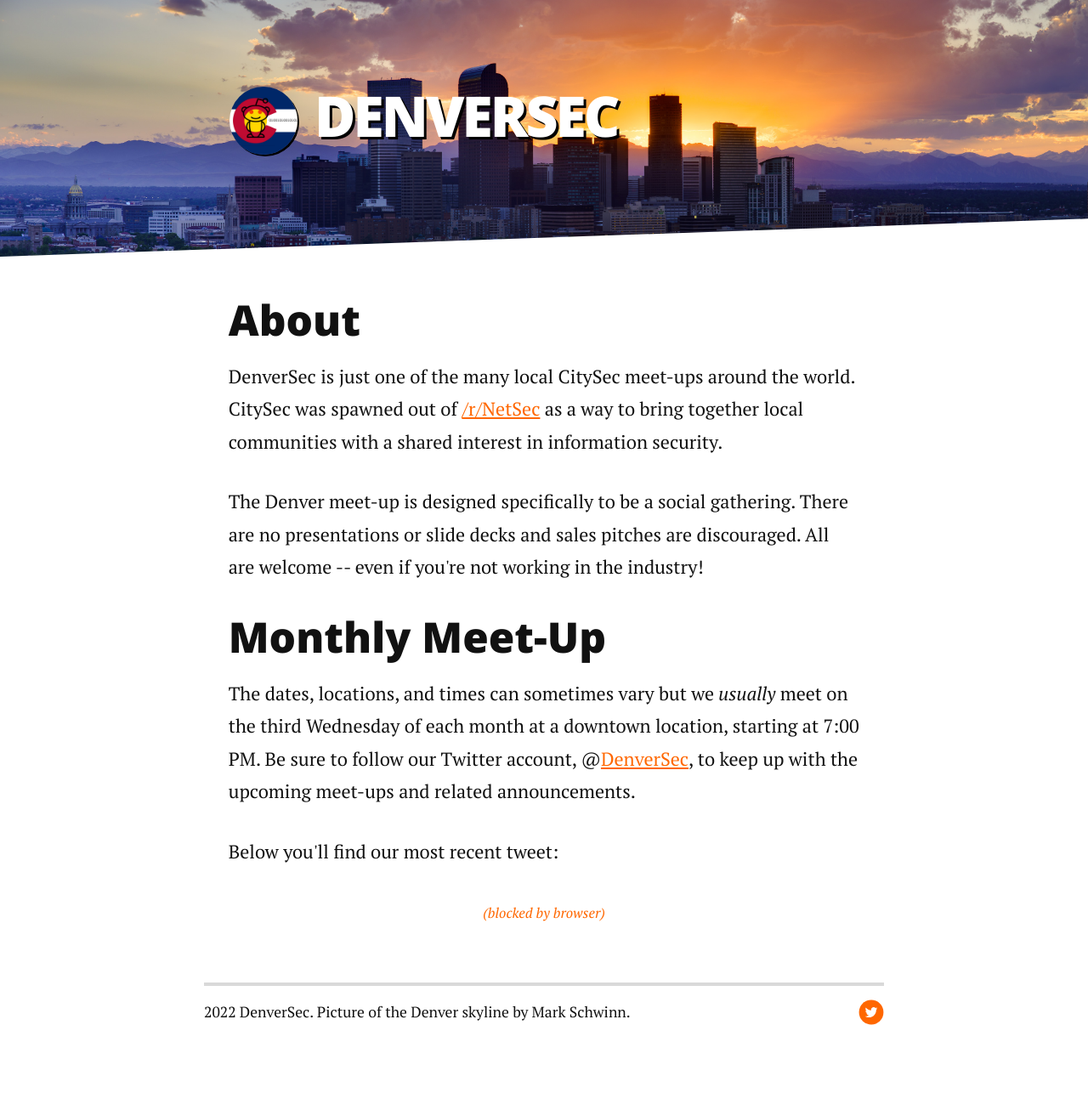
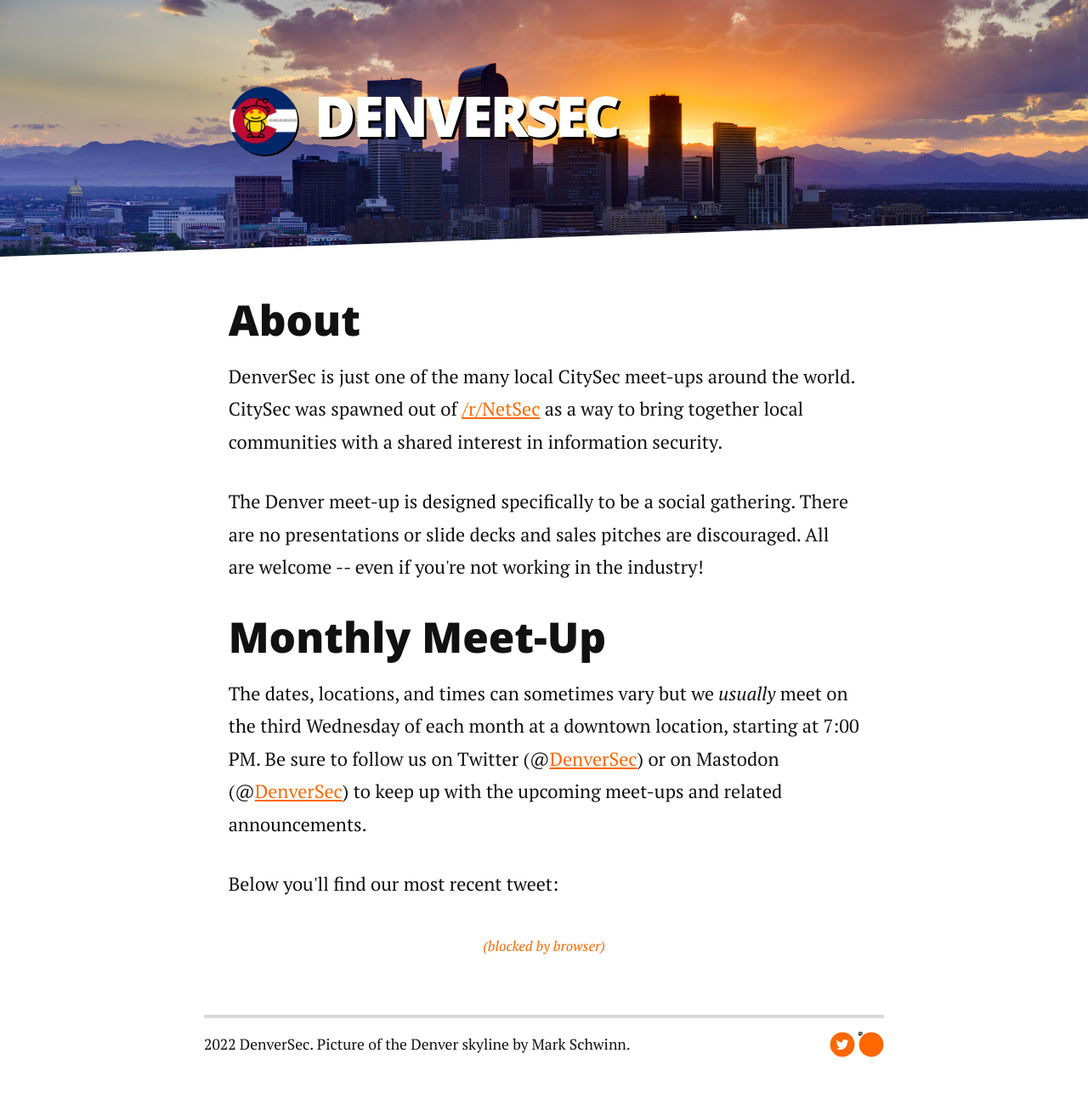
Before and after one commit to denversec/denversec.github.io, a Jekyll site: the page built from index.html, in a window 1280 px wide. Shown: the whole page at 85% size. Built offline with Jekyll 4.4.1, drawn with Linux system fonts in a browser that asks for light colours; nearby versions of some CDN libraries; comment, search, counter and statistics services are not loaded; before the commit the page ends 1248 px from its top, so only the background shows below that.

Commit message:
Add Mastodon social links

```diff
--- a/_config.yml
+++ b/_config.yml
@@ -16,6 +16,8 @@
 social:
 #   github: denversec
    twitter: DenverSec
+   mastodon: DenverSec
+   mastodon_instance: infosec.exchange
 #   email: info@denversec.org
 
 ical: /meetups.ics
--- a/_includes/footer.html
+++ b/_includes/footer.html
@@ -15,6 +15,14 @@
             <li><a href="https://twitter.com/{{ site.social.twitter }}">
                   <svg id="twitter" class="custom-icon" version="1.1" xmlns="http://www.w3.org/2000/svg" xmlns:xlink="http://www.w3.org/1999/xlink" viewBox="0 0 100 100" style="height: 30px; width: 30px;"><circle class="outer-shape" cx="50" cy="50" r="48" style="opacity: 1;"></circle>
                   <path class="inner-shape" style="opacity: 1;" transform="translate(25,25) scale(0.5)" d="M99.001,19.428c-3.606,1.608-7.48,2.695-11.547,3.184c4.15-2.503,7.338-6.466,8.841-11.189 c-3.885,2.318-8.187,4-12.768,4.908c-3.667-3.931-8.893-6.387-14.676-6.387c-11.104,0-20.107,9.054-20.107,20.223 c0,1.585,0.177,3.128,0.52,4.609c-16.71-0.845-31.525-8.895-41.442-21.131C6.092,16.633,5.1,20.107,5.1,23.813 c0,7.017,3.55,13.208,8.945,16.834c-3.296-0.104-6.397-1.014-9.106-2.529c-0.002,0.085-0.002,0.17-0.002,0.255 c0,9.799,6.931,17.972,16.129,19.831c-1.688,0.463-3.463,0.71-5.297,0.71c-1.296,0-2.555-0.127-3.783-0.363 c2.559,8.034,9.984,13.882,18.782,14.045c-6.881,5.424-15.551,8.657-24.971,8.657c-1.623,0-3.223-0.096-4.796-0.282 c8.898,5.738,19.467,9.087,30.82,9.087c36.982,0,57.206-30.817,57.206-57.543c0-0.877-0.02-1.748-0.059-2.617 C92.896,27.045,96.305,23.482,99.001,19.428z"></path>
+                  </svg>
+            </a></li>
+            {% endif %}
+            {% if site.social.mastodon %}
+            <li><a href="https://{{ site.social.mastodon_instance }}/@{{ site.social.mastodon }}">
+                  <svg id="mastodon" class="custom-icon" version="1.1" xmlns="http://www.w3.org/2000/svg" xmlns:xlink="http://www.w3.org/1999/xlink" viewBox="0 0 100 100" style="height: 30px; width: 30px;">
+                    <circle class="outer-shape" cx="50" cy="50" r="48" style="opacity: 1;"></circle>
+                    <path d="M11.19 12.195c2.016-.24 3.77-1.475 3.99-2.603.348-1.778.32-4.339.32-4.339 0-3.47-2.286-4.488-2.286-4.488C12.062.238 10.083.017 8.027 0h-.05C5.92.017 3.942.238 2.79.765c0 0-2.285 1.017-2.285 4.488l-.002.662c-.004.64-.007 1.35.011 2.091.083 3.394.626 6.74 3.78 7.57 1.454.383 2.703.463 3.709.408 1.823-.1 2.847-.647 2.847-.647l-.06-1.317s-1.303.41-2.767.36c-1.45-.05-2.98-.156-3.215-1.928a3.614 3.614 0 0 1-.033-.496s1.424.346 3.228.428c1.103.05 2.137-.064 3.188-.189zm1.613-2.47H11.13v-4.08c0-.859-.364-1.295-1.091-1.295-.804 0-1.207.517-1.207 1.541v2.233H7.168V5.89c0-1.024-.403-1.541-1.207-1.541-.727 0-1.091.436-1.091 1.296v4.079H3.197V5.522c0-.859.22-1.541.66-2.046.456-.505 1.052-.764 1.793-.764.856 0 1.504.328 1.933.983L8 4.39l.417-.695c.429-.655 1.077-.983 1.934-.983.74 0 1.336.259 1.791.764.442.505.661 1.187.661 2.046v4.203z"/>
                   </svg>
             </a></li>
             {% endif %}
--- a/index.html
+++ b/index.html
@@ -16,7 +16,7 @@
   </p> -->
 
   <h2 id="meetup">Monthly Meet-Up</h2>
-	<p>The dates, locations, and times can sometimes vary but we <i>usually</i> meet on the third Wednesday of each month at a downtown location, starting at 7:00 PM. Be sure to follow our Twitter account, @<a href="https://twitter.com/{{ site.social.twitter }}" target="_blank">{{ site.social.twitter }}</a>, to keep up with the upcoming meet-ups and related announcements.</p>
+	<p>The dates, locations, and times can sometimes vary but we <i>usually</i> meet on the third Wednesday of each month at a downtown location, starting at 7:00 PM. Be sure to follow us on Twitter (@<a href="https://twitter.com/{{ site.social.twitter }}" target="_blank">{{ site.social.twitter }}</a>) or on Mastodon (@<a href="https://{{ site.social.mastodon_instance }}/@{{ site.social.mastodon }}" target="_blank">{{ site.social.mastodon }}</a>) to keep up with the upcoming meet-ups and related announcements.</p>
     <!-- <p>We've also added an <a href="/meetups.ics">iCal calendar</a> you can now subscribe to for the latest location and date details. -->
 
   <p>Below you'll find our most recent tweet:</p>
```
